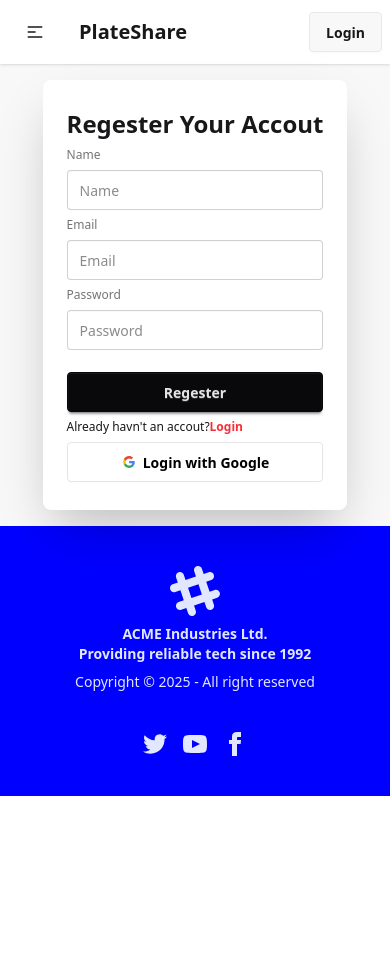
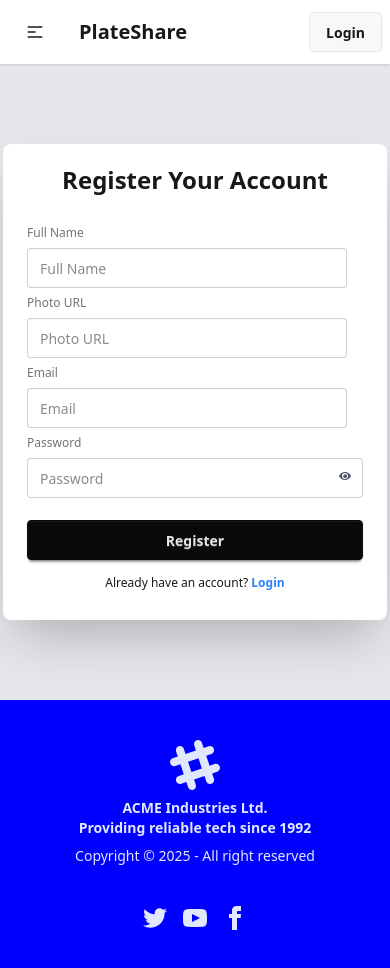
Before and after one commit to nurmohammadweb/Food-Share-Clint-Side, a React (Vite) app: page /auth/regester in a window 390 px wide. Before the commit the page ends 844 px from the top, so only its background shows below. Built offline with nearby package versions, Linux system fonts and the light colour scheme; no server answers.

Commit message:
added three new component

```diff
--- a/src/component/Navbar.jsx
+++ b/src/component/Navbar.jsx
@@ -8,7 +8,7 @@ const Navbar = () => {
   const links = <>
     <NavLink to="/"><li className='m-3 text-[15px] font-bold'>Home</li></NavLink>
     <NavLink to="/availablefoods"> <li className='m-3 text-[15px] font-bold'>Available Foods</li></NavLink>
-    <NavLink to="/addfood"> <li className='m-3 text-[15px] font-bold'>Add Food</li></NavLink>
+
   </>
 
   const handleLogOut = () => {
@@ -45,29 +45,34 @@ const Navbar = () => {
   </div>
   <div className="navbar-end">
         {
-          user ? <div className="dropdown dropdown-end">
+          user ? (<div className="dropdown dropdown-end">
       <div tabIndex={0} role="button" className="btn btn-ghost btn-circle avatar">
         <div className="w-10 rounded-full">
           <img
             alt="Tailwind CSS Navbar component"
-            src="https://img.daisyui.com/images/stock/photo-1534528741775-53994a69daeb.webp" />
+            src={user.image} />
         </div>
-      </div>
+            </div>
+
       <ul
         tabIndex="-1"
         className="menu menu-sm dropdown-content bg-base-100 rounded-box z-1 mt-3 w-52 p-2 shadow">
-        <li>
+              <li>
+
           <a className="justify-between">
             Profile
-            <span className="badge">New</span>
+          <Link to="/updateprofile">  <span className="badge">Update</span></Link>
           </a>
         </li>
-        <li><a>Settings</a></li>
+        <li> <NavLink to="/addfood"> <li className='m-3 text-[15px] font-bold'>Add Food</li></NavLink></li>
+        <li> <NavLink to="/managemyfoods"> <li className='m-3 text-[15px] font-bold'>Manage My Foods</li></NavLink></li>
+        <li> <NavLink to="myfoodrequests"> <li className='m-3 text-[15px] font-bold'>My Food Requests</li></NavLink></li>
+
             {
               user ?( <Link to="/auth/login" ><button className="btn" onClick={handleLogOut}>LogOut</button></Link>) : (<Link to="/auth/login" className="btn bg-blue-400"><IoMdLogIn /> Login</Link>)
             }
           </ul>
-         </div>  : (<Link to="/auth/login" ><button className="btn" onClick={handleLogOut}>Login</button></Link>)
+         </div>)  : (<Link to="/auth/login" ><button className="btn">Login</button></Link>)
        }
 
 
--- a/src/pages/Login.jsx
+++ b/src/pages/Login.jsx
@@ -1,18 +1,63 @@
-import React from 'react';
-import { toast } from "react-toastify";
-import { useContext } from 'react';
-import { Link } from 'react-router';
-import { AuthContext } from '../provider/AuthProvider';
+import React, { useContext, useState } from "react";
+import { FcGoogle } from "react-icons/fc";
+import { Link, useNavigate, useLocation } from "react-router";
+import { AuthContext } from "../provider/AuthProvider";
+import { ToastContainer, toast } from "react-toastify";
+import "react-toastify/dist/ReactToastify.css";
+import { FaEye, FaEyeSlash } from "react-icons/fa";
+import { sendPasswordResetEmail, getAuth } from "firebase/auth";
 
 const Login = () => {
-  const { googleLogin } = useContext(AuthContext);
+  const { signIn, googleLogin } = useContext(AuthContext);
+  const [error, setError] = useState("");
+  const [showPassword, setShowPassword] = useState(false);
+  const navigate = useNavigate();
+  const location = useLocation();
+  const from = location.state?.from?.pathname || "/";
+  const auth = getAuth();
 
-    const handleGoogleLogin = () => {
+
+  const isValidPassword = (password) => {
+    const upper = /[A-Z]/.test(password);
+    const lower = /[a-z]/.test(password);
+    const length = password.length >= 6;
+    return upper && lower && length;
+  };
+
+
+  const handleLogin = (e) => {
+    e.preventDefault();
+    const form = e.target;
+    const email = form.email.value;
+    const password = form.password.value;
+
+    setError("");
+
+    if (!isValidPassword(password)) {
+      setError(
+        "Password must contain at least 6 characters, one uppercase, and one lowercase letter."
+      );
+      toast.error("Invalid password format!");
+      return;
+    }
+
+    signIn(email, password)
+      .then(() => {
+        toast.success("Login Successful!");
+        navigate(from, { replace: true });
+      })
+      .catch((error) => {
+        setError(error.message);
+        toast.error("Login Failed! " + error.code);
+      });
+  };
+
+
+  const handleGoogleLogin = () => {
     googleLogin()
-      .then((result) => {
-        const user = result.user;
-        console.log("Logged in user:", user);
+      .then(() => {
         toast.success("Logged in with Google!");
+        navigate(from, { replace: true });
       })
       .catch((error) => {
         toast.error("Google Login Failed! " + error.message);
@@ -20,33 +65,96 @@ const Login = () => {
   };
 
 
+  const handleForgotPassword = (e) => {
+    e.preventDefault();
+    const email = prompt("Please enter your registered email:");
+
+    if (!email) {
+      toast.error("Email is required to reset password!");
+      return;
+    }
+
+    sendPasswordResetEmail(auth, email)
+      .then(() => {
+        toast.success("Password reset email sent! Check your Gmail.");
+      })
+      .catch((err) => {
+        toast.error("Failed to send reset email: " + err.message);
+      });
+  };
 
   return (
+    <div className="flex justify-center items-center my-20">
+      <ToastContainer position="top-center" />
+      <div className="card bg-base-100 w-full max-w-sm shadow-2xl">
+        <h2 className="text-2xl font-bold text-center mt-5">Login Your Account</h2>
 
-   <div className="hero bg-base-200">
-  <div className="hero-content flex-col lg:flex-row-reverse">
+        <form onSubmit={handleLogin} className="card-body">
+          <fieldset className="fieldset">
+            {/* Email */}
+            <label className="label">Email</label>
+            <input
+              name="email"
+              type="email"
+              className="input"
+              placeholder="Email"
+              required
+            />
 
-    <div className="card bg-base-100 w-full max-w-sm shrink-0 shadow-2xl">
-      <div className="card-body">
-            <fieldset className="fieldset">
-              <h2 className='text-center text-2xl font-bold'>Login Your Accout</h2>
-          <label className="label">Email</label>
-          <input type="email" className="input" placeholder="Email" />
-          <label className="label">Password</label>
-          <input type="password" className="input" placeholder="Password" />
-          <div><a className="link link-hover">Forgot password?</a></div>
-              <button className="btn btn-neutral mt-4">Login</button>
-              <h2>Already havn't an accout?<Link to="/auth/regester"><span className='text-red-500 font-bold'>Regester</span></Link></h2>
-                {/* Google */}
-                 <button onClick={handleGoogleLogin} className="btn bg-white text-black border-[#e5e5e5]">
-  <svg aria-label="Google logo" width="16" height="16" xmlns="http://www.w3.org/2000/svg" viewBox="0 0 512 512"><g><path d="m0 0H512V512H0" fill="#fff"></path><path fill="#34a853" d="M153 292c30 82 118 95 171 60h62v48A192 192 0 0190 341"></path><path fill="#4285f4" d="m386 400a140 175 0 0053-179H260v74h102q-7 37-38 57"></path><path fill="#fbbc02" d="m90 341a208 200 0 010-171l63 49q-12 37 0 73"></path><path fill="#ea4335" d="m153 219c22-69 116-109 179-50l55-54c-78-75-230-72-297 55"></path></g></svg>
-  Login with Google
-                  </button>
-        </fieldset>
+            {/* Password */}
+            <label className="label">Password</label>
+            <div className="relative">
+              <input
+                name="password"
+                type={showPassword ? "text" : "password"}
+                className="input w-full pr-10"
+                placeholder="Password"
+                required
+              />
+              <span
+                className="absolute right-3 top-3 cursor-pointer text-gray-600"
+                onClick={() => setShowPassword(!showPassword)}
+              >
+                {showPassword ? <FaEyeSlash /> : <FaEye />}
+              </span>
+            </div>
+
+            {error && <p className="text-red-500 text-sm mt-1">{error}</p>}
+
+            {/* Forgot Password */}
+            <div className="mt-2">
+              <button
+                onClick={handleForgotPassword}
+                className="link link-hover text-blue-600"
+              >
+                Forgot password?
+              </button>
+            </div>
+
+            {/* Google Login */}
+            <div
+              onClick={handleGoogleLogin}
+              className="flex justify-center items-center gap-3 btn mt-3"
+            >
+              <FcGoogle /> Continue With Google
+            </div>
+
+            {/* Login Button */}
+            <button type="submit" className="btn btn-neutral mt-4">
+              Login
+            </button>
+
+
+            <p className="text-center text-sm mt-3">
+              Don’t Have An Account?
+              <span className="text-red-500 font-semibold">
+                <Link to="/auth/regester"> Register</Link>
+              </span>
+            </p>
+          </fieldset>
+        </form>
       </div>
     </div>
-  </div>
-</div>
   );
 };
 
--- a/src/pages/Regester.jsx
+++ b/src/pages/Regester.jsx
@@ -1,61 +1,145 @@
-import React, { useContext } from 'react';
-import { Link } from 'react-router';
-import { AuthContext } from '../provider/AuthProvider';
-import { toast } from 'react-toastify';
+import React, { useContext, useState } from "react";
+import { AuthContext } from "../provider/AuthProvider";
+import { Link, useNavigate } from "react-router";
+import { updateProfile } from "firebase/auth";
+import { toast, ToastContainer } from "react-toastify";
+import "react-toastify/dist/ReactToastify.css";
+import { FaEye, FaEyeSlash } from "react-icons/fa";
+
+const Register = () => {
+  const { createUser, setLoading } = useContext(AuthContext);
+  const navigate = useNavigate();
+  const [error, setError] = useState("");
+  const [showPassword, setShowPassword] = useState(false);
+
+  const handleRegister = (e) => {
+    e.preventDefault();
+    setError("");
+
+    const form = e.target;
+    const name = form.name.value;
+    const photo = form.photo.value;
+    const email = form.email.value;
+    const password = form.password.value;
 
 
-const Regester = () => {
-  const { googleLogin } = useContext(AuthContext)
+    if (password.length < 6) {
+      setError("Password must be at least 6 characters long.");
+      toast.error("Password must be at least 6 characters long.");
+      return;
+    }
+    if (!/[A-Z]/.test(password)) {
+      setError("Password must contain at least one uppercase letter.");
+      toast.error("Password must contain at least one uppercase letter.");
+      return;
+    }
+    if (!/[a-z]/.test(password)) {
+      setError("Password must contain at least one lowercase letter.");
+      toast.error("Password must contain at least one lowercase letter.");
+      return;
+    }
 
-  const handleGoogleLogin = () => {
-    googleLogin()
+
+    createUser(email, password)
       .then((result) => {
         const user = result.user;
-           console.log("Logged in user:", user);
-           toast.success("Logged in with Google!");
+
+
+        updateProfile(user, {
+          displayName: name,
+          photoURL: photo,
+        })
+          .then(() => {
+            toast.success("Account created successfully!");
+            setLoading(false);
+            navigate("/");
+          })
+          .catch((err) => {
+            console.error(err);
+            toast.error("Profile update failed!");
+          });
       })
       .catch((error) => {
-           toast.error("Google Login Failed! " + error.message);
+        console.error(error);
+        toast.error(error.message);
       });
-  }
+  };
 
   return (
-   <div className="hero bg-base-200">
-  <div className="hero-content flex-col lg:flex-row-reverse">
+    <div className="flex justify-center items-center my-20">
+      <ToastContainer position="top-center" />
+      <div className="card bg-base-100 w-full max-w-sm shadow-2xl">
+        <h2 className="text-2xl font-bold text-center mt-5">
+          Register Your Account
+        </h2>
+        <form onSubmit={handleRegister} className="card-body">
+          <fieldset className="fieldset">
+            {/* Name */}
+            <label className="label">Full Name</label>
+            <input
+              name="name"
+              type="text"
+              className="input"
+              placeholder="Full Name"
+              required
+            />
 
-    <div className="card bg-base-100 w-full max-w-sm shrink-0 shadow-2xl">
-      <div className="card-body">
-            <fieldset className="fieldset">
-              <h2 className='text-center text-2xl font-bold'>Regester Your Accout</h2>
-              {/* Name */}
-          <label className="label">Name</label>
-              <input type="name"
-                name='name'
-                className="input" placeholder="Name" />
-              {/* email */}
+            {/* Photo URL */}
+            <label className="label">Photo URL</label>
+            <input
+              name="photo"
+              type="text"
+              className="input"
+              placeholder="Photo URL"
+            />
+
+            {/* Email */}
             <label className="label">Email</label>
-              <input type="email"
-                name='email'
-                className="input" placeholder="Email" />
-              {/* password */}
+            <input
+              name="email"
+              type="email"
+              className="input"
+              placeholder="Email"
+              required
+            />
+
+            {/* Password */}
             <label className="label">Password</label>
-              <input type="password"
-                name='password'
-                className="input" placeholder="Password" />
+            <div className="relative">
+              <input
+                name="password"
+                type={showPassword ? "text" : "password"} //
+                className="input w-full pr-10"
+                placeholder="Password"
+                required
+              />
+              <span
+                className="absolute right-3 top-3 cursor-pointer text-gray-600"
+                onClick={() => setShowPassword(!showPassword)}
+              >
+                {showPassword ? <FaEyeSlash /> : <FaEye />}
+              </span>
+            </div>
 
-              <button className="btn btn-neutral mt-4">Regester</button>
-              <h2>Already havn't an accout?<Link to="/auth/login"><span className='text-red-500 font-bold'>Login</span></Link></h2>
-              {/* Google */}
-            <button onClick={handleGoogleLogin} className="btn bg-white text-black border-[#e5e5e5]">
-  <svg aria-label="Google logo" width="16" height="16" xmlns="http://www.w3.org/2000/svg" viewBox="0 0 512 512"><g><path d="m0 0H512V512H0" fill="#fff"></path><path fill="#34a853" d="M153 292c30 82 118 95 171 60h62v48A192 192 0 0190 341"></path><path fill="#4285f4" d="m386 400a140 175 0 0053-179H260v74h102q-7 37-38 57"></path><path fill="#fbbc02" d="m90 341a208 200 0 010-171l63 49q-12 37 0 73"></path><path fill="#ea4335" d="m153 219c22-69 116-109 179-50l55-54c-78-75-230-72-297 55"></path></g></svg>
-  Login with Google
+            {error && <p className="text-red-500 text-sm mt-1">{error}</p>}
+
+            {/* Submit Button */}
+            <button type="submit" className="btn btn-neutral mt-4">
+              Register
             </button>
+
+
+            <p className="text-center mt-2">
+              Already have an account?{" "}
+              <Link to="/auth/login" className="text-blue-500 font-semibold">
+                Login
+              </Link>
+            </p>
           </fieldset>
-      </div>
-    </div>
+        </form>
       </div>
     </div>
   );
 };
 
-export default Regester;
+export default Register;
```
Also changed, not shown: src/component/ManageMyFoods.jsx (added, +11 -0 lines), src/component/MyFoodRequests.jsx (added, +11 -0 lines), src/component/UpdateProfile.jsx (added, +11 -0 lines), src/routers/Router.jsx (+20 -6 lines). Lines whose indentation alone changed are shown as unchanged.
